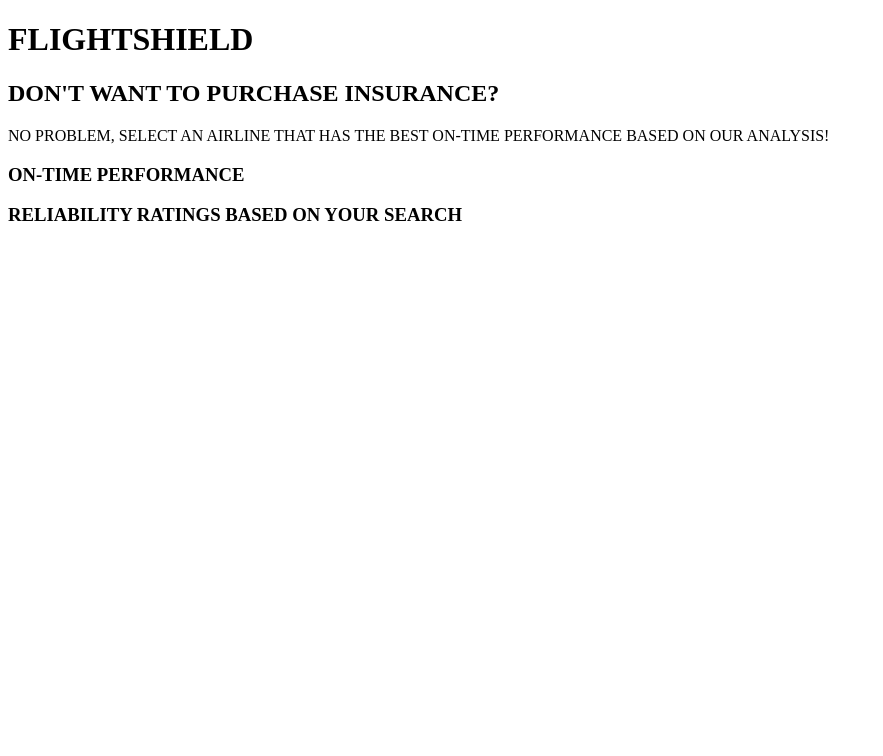
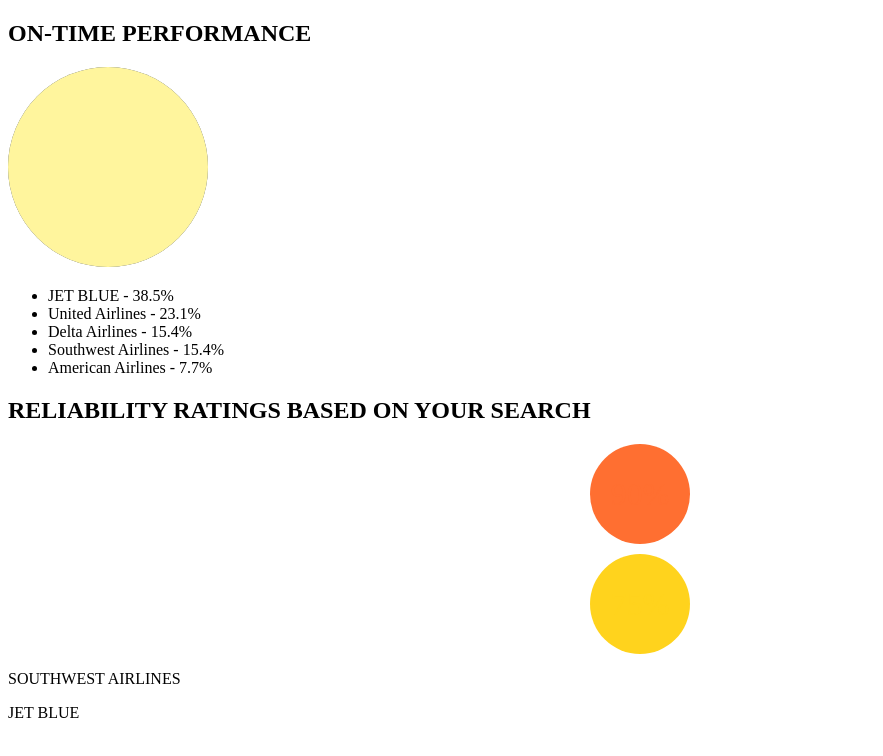
Before and after one commit to cs411-alawini/fa23-cs411-team058-HelloWorld, a website: page flight-shield-app/src/insight.html in a window 1280 px wide. Shown: the whole page, without its empty margins (0-883 px from the left). Drawn offline with nearby package versions, Linux system fonts and the light colour scheme; no server answers.

```diff
--- a/flight-shield-app/src/insight.html
+++ b/flight-shield-app/src/insight.html
@@ -3,62 +3,117 @@
 <head>
     <meta charset="UTF-8">
     <meta name="viewport" content="width=device-width, initial-scale=1.0">
-<title>Insight Page</title>
-<script src="https://code.jquery.com/jquery-3.6.4.min.js"></script>
+    <title>FlightShield Insights</title>
+    <link rel="stylesheet" href="https://cdnjs.cloudflare.com/ajax/libs/font-awesome/4.7.0/css/font-awesome.min.css">
+    <script src="https://code.jquery.com/jquery-3.6.0.min.js"></script>
+    <style>
+
+        .rating-circle {
+            font-size: 32px; /* size of the circle */
+            border-radius: 50%;
+            width: 100px; /* size of the circle */
+            height: 100px; /* size of the circle */
+            line-height: 100px; /* center text vertically */
+            text-align: center;
+            margin: 10px auto;
+            position: relative;
+        }
+
+        .rating-circle:before {
+            content: '';
+            position: absolute;
+            top: 0;
+            left: 0;
+            width: 100%;
+            height: 100%;
+            border-radius: 50%;
+            background: gray;
+            z-index: -1;
+        }
+
+        .rating-circle span {
+            display: block;
+            z-index: 10;
+        }
+
+        .high {
+            color: #ff6f31;
+        }
+
+        .medium {
+            color: #ffd31d;
+        }
+
+        .high:before {
+            background: #ff6f31;
+        }
+
+        .medium:before {
+            background: #ffd31d;
+        }
+
+    </style>
 </head>
 <body>
+    <!-- Existing header with navigation -->
 
-<h1>FLIGHTSHIELD</h1>
-<h2>DON'T WANT TO PURCHASE INSURANCE?</h2>
-<p>NO PROBLEM, SELECT AN AIRLINE THAT HAS THE BEST ON-TIME PERFORMANCE BASED ON OUR ANALYSIS!</p>
+    <main>
+        <!-- Static pie chart section -->
+        <section>
+            <h2>ON-TIME PERFORMANCE</h2>
+            <!-- Placeholder pie chart using inline SVG -->
+            <svg height="200" width="200" viewbox="0 0 32 32">
+                <circle r="16" cx="16" cy="16" fill="#8d6e63" />
+                <circle r="16" cx="16" cy="16" fill="#78909c" stroke-dasharray="20 100" stroke-dashoffset="25" />
+                <circle r="16" cx="16" cy="16" fill="#fff59d" stroke-dasharray="15 100" stroke-dashoffset="-15" />
 
-<div id="on-time-performance">
-    <h3>ON-TIME PERFORMANCE</h3>
-    <!-- The pie chart will be dynamically inserted here -->
+            </svg>
+            <ul>
+                <li>JET BLUE - 38.5%</li>
+                <li>United Airlines - 23.1%</li>
+                <li>Delta Airlines - 15.4%</li>
+                <li>Southwest Airlines - 15.4%</li>
+                <li>American Airlines - 7.7%</li>
+            </ul>
+        </section>
+
+        <!-- Dynamic reliability ratings section -->
+        <section>
+            <h2>RELIABILITY RATINGS BASED ON YOUR SEARCH</h2>
+            <div id="reliability-ratings">
+                <!-- Placeholder for dynamic content -->
+                <!-- Example static content for layout  -->
+                <div class="rating-circle high"><span>90%</span></div>
+                <div class="rating-circle medium"><span>75%</span></div>
+                <p>SOUTHWEST AIRLINES</p>
+                <p>JET BLUE</p>
             </div>
-
-<div id="reliability-ratings">
-    <h3>RELIABILITY RATINGS BASED ON YOUR SEARCH</h3>
-    <!-- The reliability ratings will be dynamically inserted here -->
-</div>
+        </section>
+    </main>
 
     <script>
-$(document).ready(function () {
-    // Fetch on-time performance data
+        // Fetch reliability ratings from API
+        $(document).ready(function() {
             $.ajax({
-        type: 'GET',
-        url: '/api/on-time-performance',
-        success: function (data) {
-            // Assuming data is an array of { airline: "Airline Name", percentage: 50 }
-            // You would create a pie chart here using a library like Chart.js
-            // For now, let's just append the data as text
-            data.forEach(function (item) {
-                $('#on-time-performance').append(`<p>${item.airline}: ${item.percentage}%</p>`);
+                url: '/api/reliability-ratings',
+                method: 'GET',
+                success: function(data) {
+                    // Clear existing content
+                    $('#reliability-ratings').empty();
+
+                    // Add new content
+                    data.forEach(function(item) {
+                        var ratingClass = item.rating >= 80 ? 'high' : 'medium';
+                        $('#reliability-ratings').append(
+                            `<div class="rating-circle ${ratingClass}"><span>${item.rating}%</span></div>`
+                        );
                     });
                 },
-        error: function (error) {
-            console.error('Error fetching on-time performance data:', error);
-        }
-    });
-
-    // Fetch reliability ratings data
-    $.ajax({
-        type: 'GET',
-        url: '/api/reliability-ratings',
-        success: function (data) {
-            // Assuming data is an array of { airline: "Airline Name", rating: 90 }
-            // You would create rating visuals here
-            // For now, let's just append the data as text
-            data.forEach(function (item) {
-                $('#reliability-ratings').append(`<p>${item.airline}: ${item.rating}%</p>`);
-            });
-        },
-        error: function (error) {
-            console.error('Error fetching reliability ratings data:', error);
+                error: function(jqXHR, textStatus, errorThrown) {
+                    console.error('Error fetching reliability ratings:', textStatus, errorThrown);
                 }
             });
         });
     </script>
-
 </body>
 </html>
```
Lines whose indentation alone changed are shown as unchanged.
